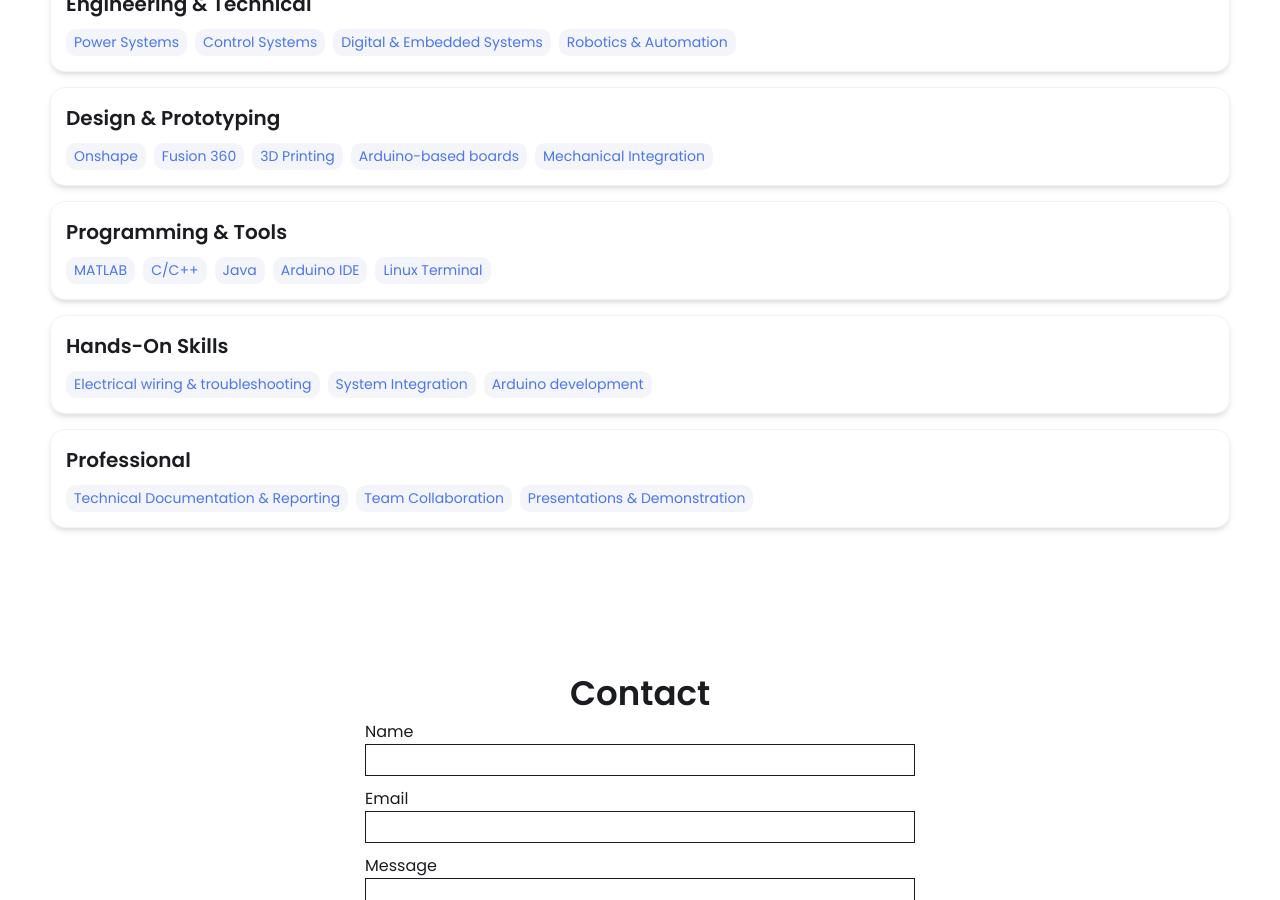
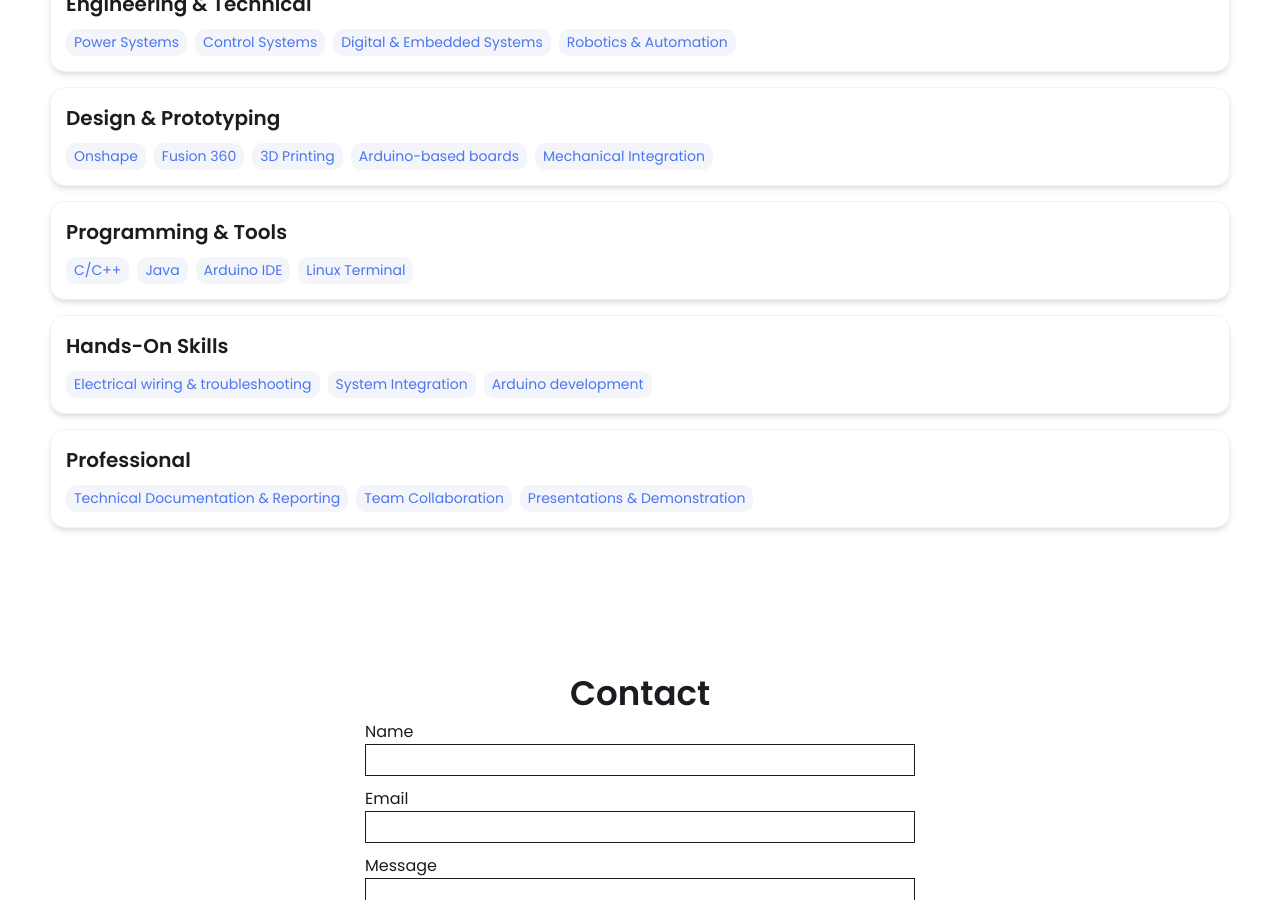
Before and after one commit to thomasnouragas/thomasnouragas.github.io, a Jekyll site: the page built from index.html, in a window 1280 px wide and 900 px high, scrolled down 1719 px. Built offline with Jekyll 4.4.1, drawn with Linux system fonts in a browser that asks for light colours.

Commit message:
_config.yml

```diff
--- a/_config.yml
+++ b/_config.yml
@@ -63,7 +63,6 @@ skills:
     - Mechanical Integration
   - category: Programming & Tools
     tools:
-    - MATLAB
     - C/C++
     - Java
     - Arduino IDE
```
